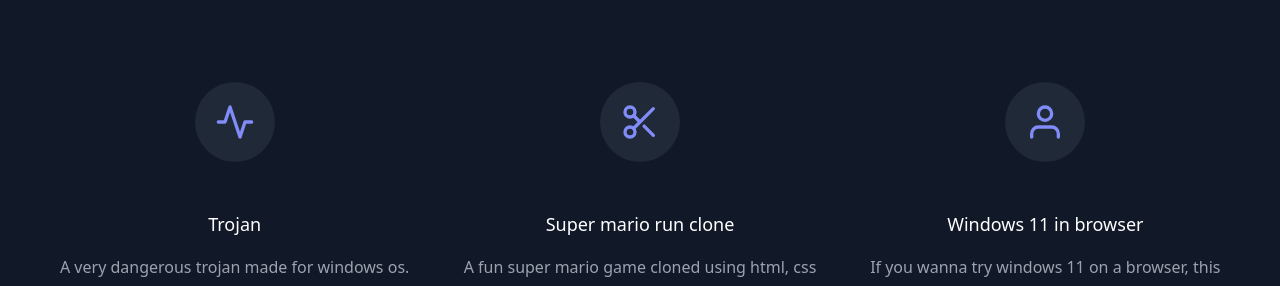
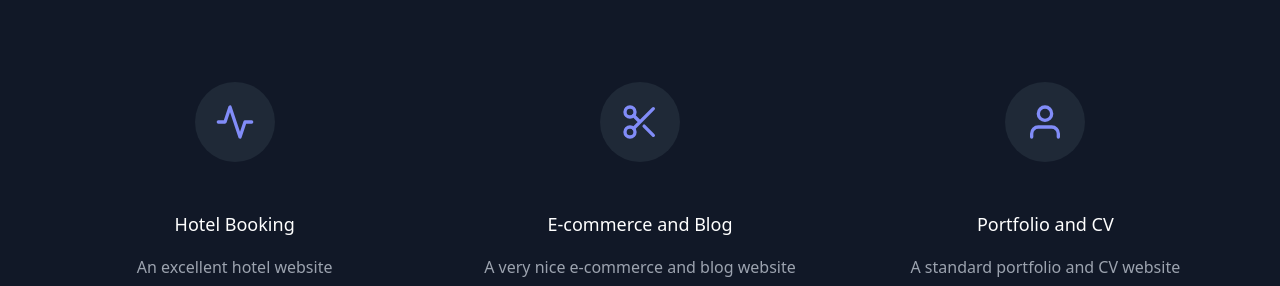
Before and after one commit to mdfaysal7082/my-portfolio, a plain HTML site: page index.html in a window 1280 px wide. Shown: the part 982-1268 px from the top of the page. Drawn offline with nearby package versions, Linux system fonts and the light colour scheme.

Commit message:
Add websie links

```diff
--- a/index.html
+++ b/index.html
@@ -48,7 +48,7 @@
       <div class="text-center mb-20">
         <h1 class="sm:text-3xl text-2xl font-medium title-font text-white mb-4">Top Projects</h1>
         <p class="text-base leading-relaxed xl:w-2/4 lg:w-3/4 mx-auto text-gray-400 text-opacity-80">Down below are my
-          top 3 projects... <br> <a href="#">Click here to see all of my
+          top 3 projects... <br> <a href="https://github.com/mdfaysal7082?tab=repositories">Click here to see all of my
             projects</a></p>
         <div class="flex mt-6 justify-center">
           <div class="w-16 h-1 rounded-full bg-indigo-500 inline-flex"></div>
@@ -64,9 +64,9 @@
             </svg>
           </div>
           <div class="flex-grow">
-            <h2 class="text-white text-lg title-font font-medium mb-3">Trojan</h2>
-            <p class="leading-relaxed text-base">A very dangerous trojan made for windows os.</p>
-            <a class="mt-3 text-indigo-400 inline-flex items-center" href="#">Live View
+            <h2 class="text-white text-lg title-font font-medium mb-3">Hotel Booking</h2>
+            <p class="leading-relaxed text-base">An excellent hotel website</p>
+            <a class="mt-3 text-indigo-400 inline-flex items-center" href="https://mdfaysal7082.github.io/Project-3/">Live View
               <svg fill="none" stroke="currentColor" stroke-linecap="round" stroke-linejoin="round" stroke-width="2"
                 class="w-4 h-4 ml-2" viewBox="0 0 24 24">
                 <path d="M5 12h14M12 5l7 7-7 7"></path>
@@ -85,10 +85,10 @@
             </svg>
           </div>
           <div class="flex-grow">
-            <h2 class="text-white text-lg title-font font-medium mb-3">Super mario run clone</h2>
-            <p class="leading-relaxed text-base">A fun super mario game cloned using html, css & JavaScript.</p>
+            <h2 class="text-white text-lg title-font font-medium mb-3">E-commerce and Blog</h2>
+            <p class="leading-relaxed text-base">A very nice e-commerce and blog website</p>
             <a class="mt-3 text-indigo-400 inline-flex items-center"
-              href="#">Live View
+              href="https://mdfaysal7082.github.io/Project-1/">Live View
               <svg fill="none" stroke="currentColor" stroke-linecap="round" stroke-linejoin="round" stroke-width="2"
                 class="w-4 h-4 ml-2" viewBox="0 0 24 24">
                 <path d="M5 12h14M12 5l7 7-7 7"></path>
@@ -106,10 +106,10 @@
             </svg>
           </div>
           <div class="flex-grow">
-            <h2 class="text-white text-lg title-font font-medium mb-3">Windows 11 in browser</h2>
-            <p class="leading-relaxed text-base">If you wanna try windows 11 on a browser, this project is for you.</p>
+            <h2 class="text-white text-lg title-font font-medium mb-3">Portfolio and CV</h2>
+            <p class="leading-relaxed text-base">A standard portfolio and CV website</p>
             <a class="mt-3 text-indigo-400 inline-flex items-center"
-              href="#">Live View
+              href="https://mdfaysal7082.github.io/Project-2/">Live View
               <svg fill="none" stroke="currentColor" stroke-linecap="round" stroke-linejoin="round" stroke-width="2"
                 class="w-4 h-4 ml-2" viewBox="0 0 24 24">
                 <path d="M5 12h14M12 5l7 7-7 7"></path>
```
